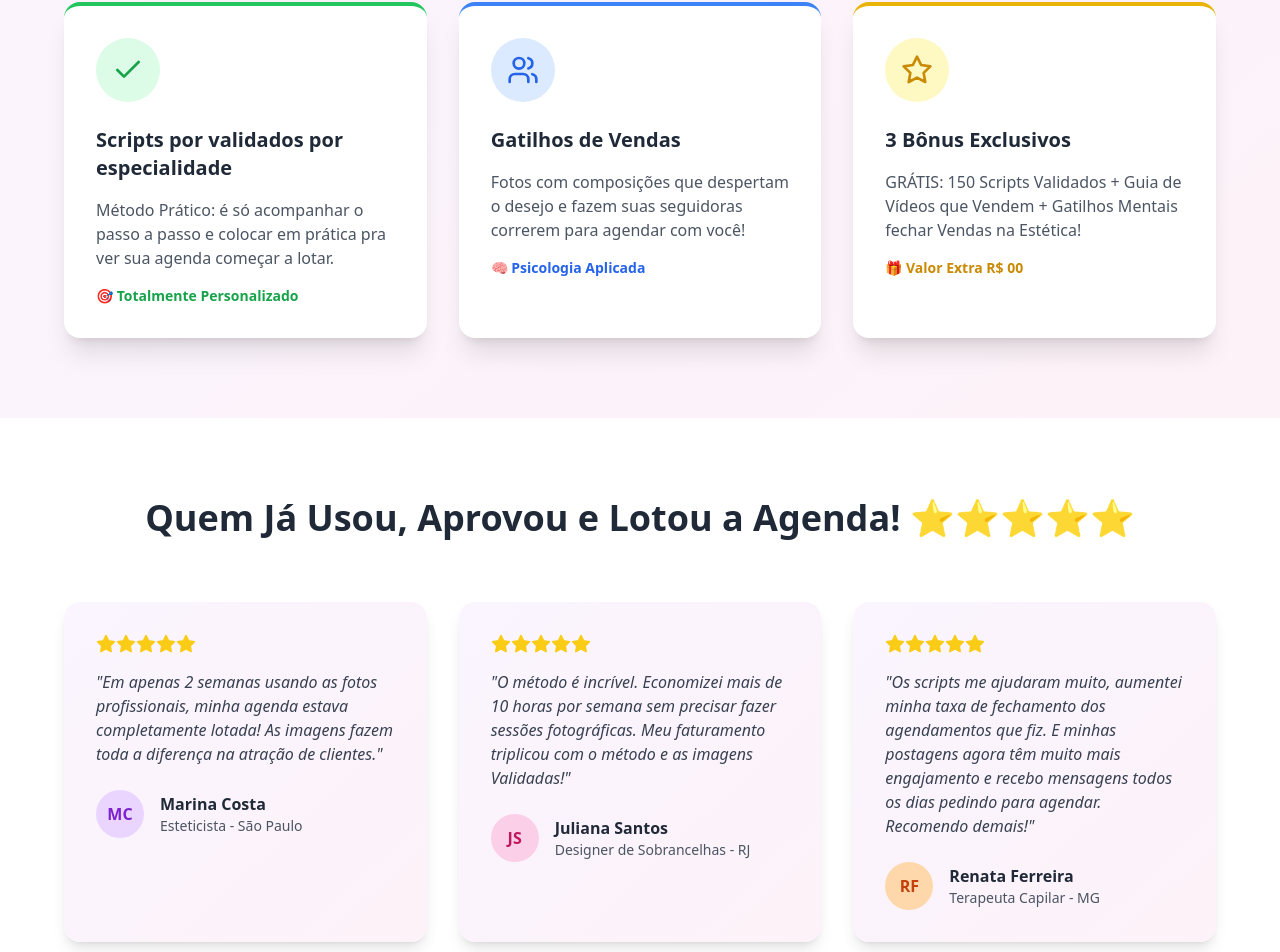
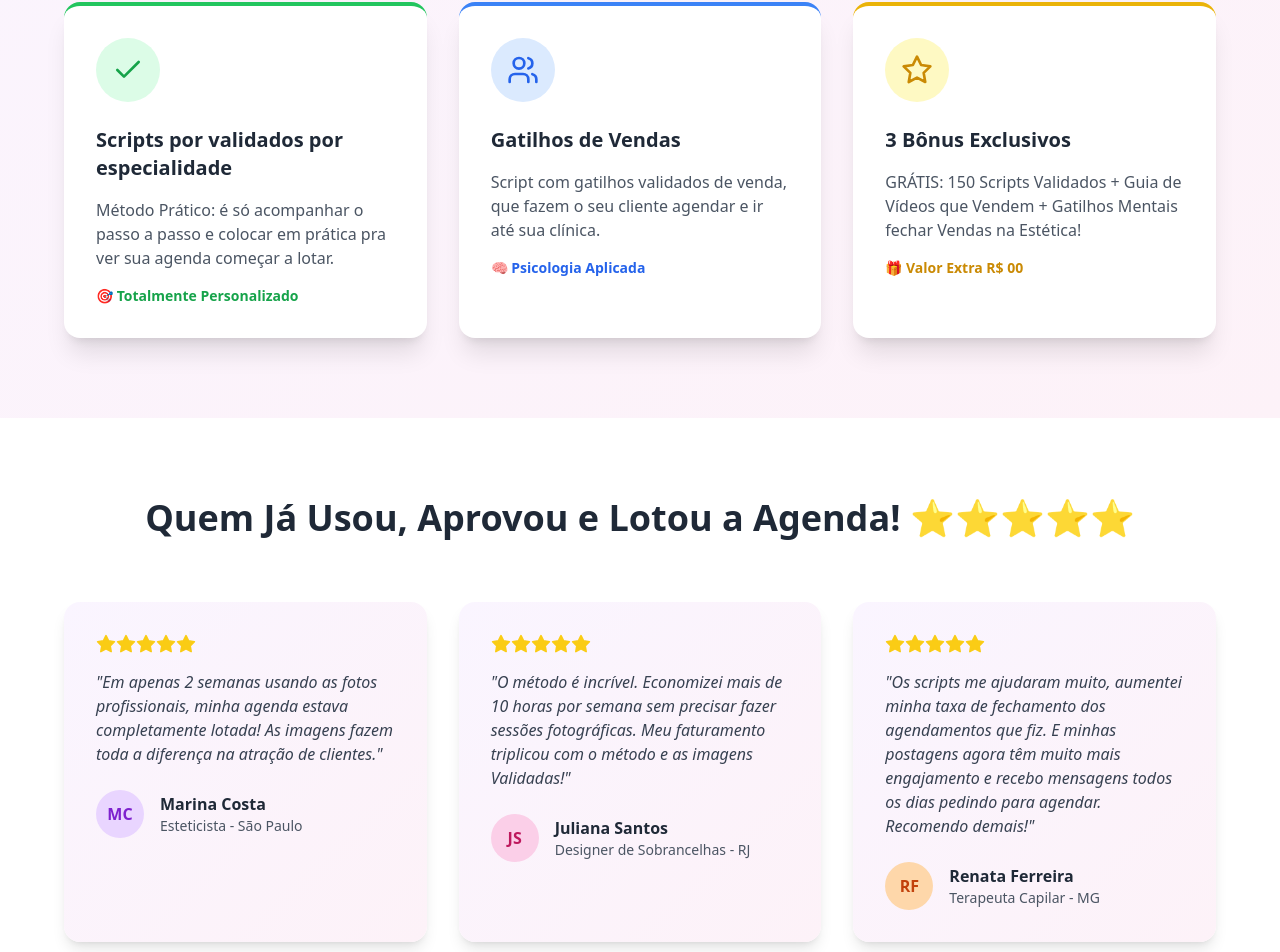
Before and after one commit to Magnus1385/KIT, a React (Vite) app: page / in a window 1280 px wide. Shown: the part 2268-3220 px from the top of the page. Built offline with nearby package versions, Linux system fonts and the light colour scheme.

Commit message:
Updated App.tsx

```diff
--- a/src/App.tsx
+++ b/src/App.tsx
@@ -280,7 +280,7 @@ function App() {
                 <Users className="w-8 h-8 text-blue-600" />
               </div>
               <h3 className="text-xl font-bold mb-4 text-gray-800">Gatilhos de Vendas</h3>
-              <p className="text-gray-600 mb-4">Fotos com composições que despertam o desejo e fazem suas seguidoras correrem para agendar com você!</p>
+              <p className="text-gray-600 mb-4">Script com gatilhos validados de venda, que fazem o seu cliente agendar e ir até sua clínica.</p>
               <div className="text-sm text-blue-600 font-semibold">🧠 Psicologia Aplicada</div>
             </div>
 
```
